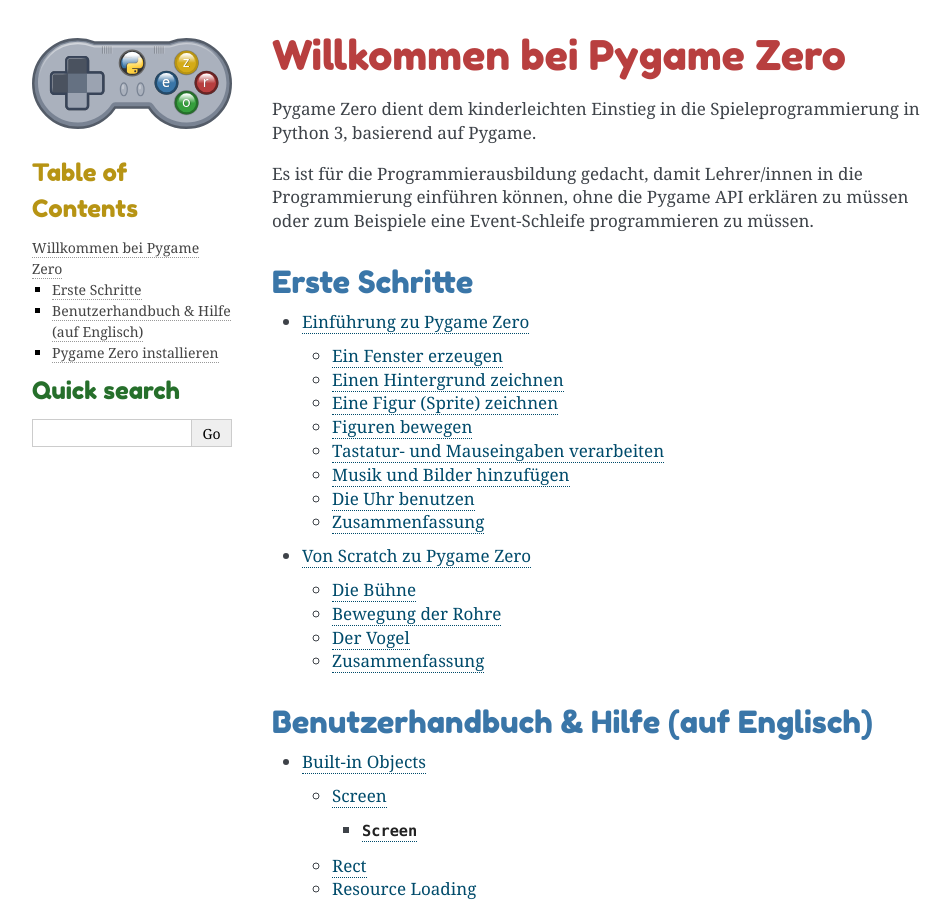
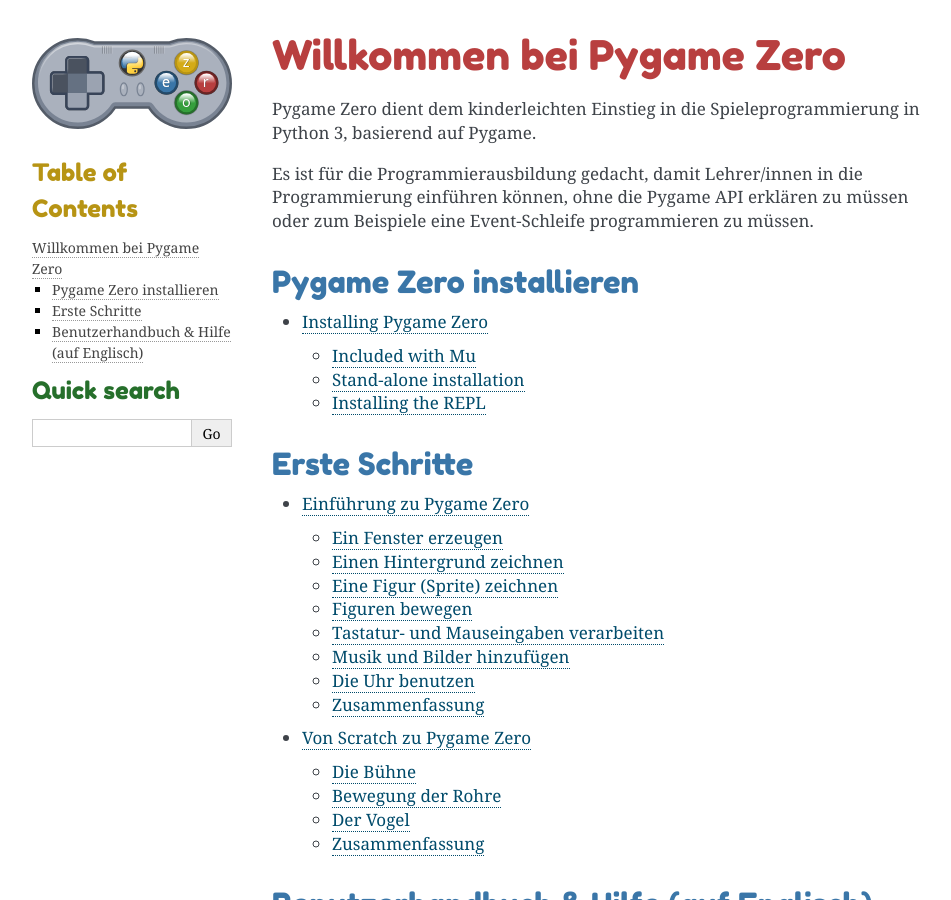
Before and after one commit to reher1/pgzero-german, a Sphinx documentation site: the page built from doc/index.rst, in a window 1280 px wide and 900 px high. Shown: the whole window, without its empty margins (148-1099 px from the left). Built offline with Sphinx 7.4.7, drawn with Linux system fonts in a browser that asks for light colours; pages that are not in the unit, such as notebooks, are missing from menus; some of the changed text lies outside the part shown.

Commit message:
Update index.rst

```diff
--- a/doc/index.rst
+++ b/doc/index.rst
@@ -12,6 +12,13 @@
 Programmierung einführen können, ohne die Pygame API erklären zu müssen
 oder zum Beispiele eine Event-Schleife programmieren zu müssen.
 
+Pygame Zero installieren
+----------
+
+.. toctree::
+    :maxdepth: 2
+
+    installation
 
 Erste Schritte
 -------
```
Also changed, not shown: other parts of doc/index.rst (+0 -8 lines).
